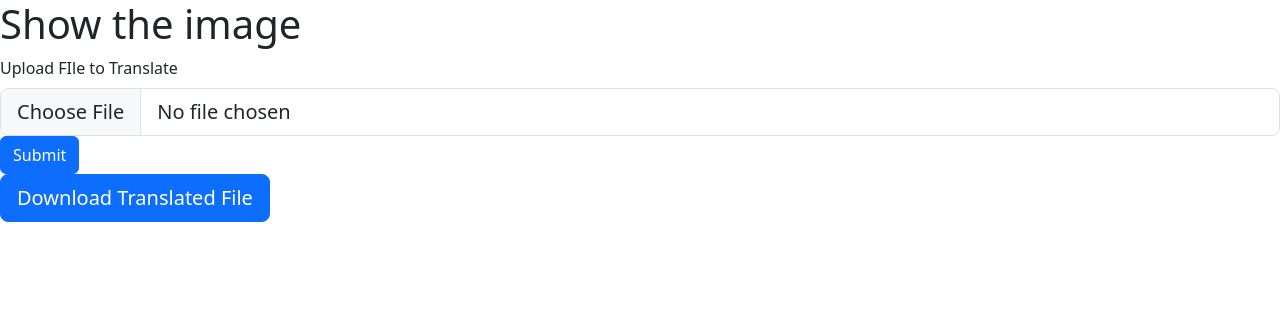
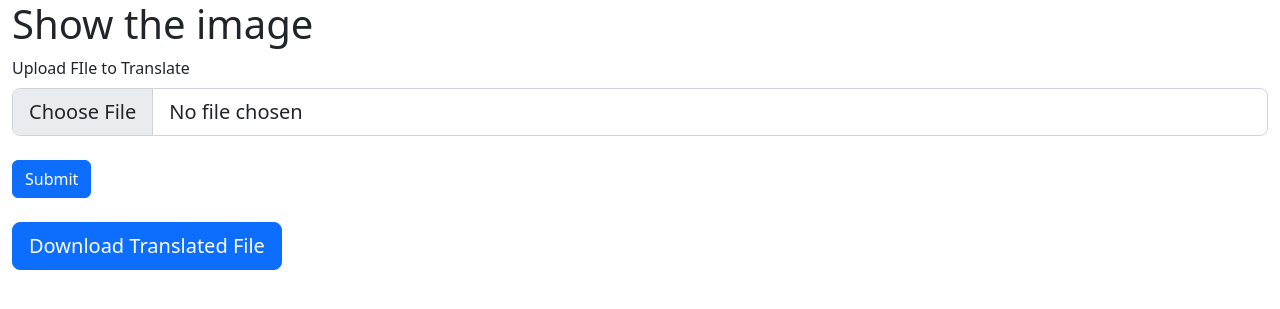
Before and after one commit to shamspias/translatoo, a Django app: page / in a window 1280 px wide. Shown: the top 309 px of the page. Run offline with Django 4.2, Linux system fonts and the light colour scheme; some libraries are stand-ins or nearby versions.

Commit message:
fix design

```diff
--- a/templates/base.html
+++ b/templates/base.html
@@ -1,21 +1,11 @@
-<!DOCTYPE html>
+<!doctype html>
 <html lang="en">
 <head>
     <meta charset="utf-8">
-    <meta http-equiv="X-UA-Compatible" content="IE=edge">
     <meta name="viewport" content="width=device-width, initial-scale=1">
-    <!-- The above 3 meta tags *must* come first in the head; any other head content must come *after* these tags -->
     <title>{% block title %} {% endblock %}</title>
-
-    <!-- Bootstrap -->
-    <link href="css/bootstrap.min.css" rel="stylesheet">
-
-    <!-- HTML5 shim and Respond.js for IE8 support of HTML5 elements and media queries -->
-    <!-- WARNING: Respond.js doesn't work if you view the page via file:// -->
-    <!--[if lt IE 9]>
-    <script src="https://cdn.jsdelivr.net/npm/html5shiv@3.7.3/dist/html5shiv.min.js"></script>
-    <script src="https://cdn.jsdelivr.net/npm/respond.js@1.4.2/dest/respond.min.js"></script>
-    <![endif]-->
+    <link href="https://cdn.jsdelivr.net/npm/bootstrap@5.2.0/dist/css/bootstrap.min.css" rel="stylesheet"
+          integrity="sha384-gH2yIJqKdNHPEq0n4Mqa/HGKIhSkIHeL5AyhkYV8i59U5AR6csBvApHHNl/vI1Bx" crossorigin="anonymous">
 </head>
 <body>
 
@@ -23,9 +13,8 @@
 
 {% endblock %}
 
-<!-- jQuery (necessary for Bootstrap's JavaScript plugins) -->
-<script src="https://ajax.googleapis.com/ajax/libs/jquery/1.12.4/jquery.min.js"></script>
-<!-- Include all compiled plugins (below), or include individual files as needed -->
-<script src="js/bootstrap.min.js"></script>
+<script src="https://cdn.jsdelivr.net/npm/bootstrap@5.2.0/dist/js/bootstrap.bundle.min.js"
+        integrity="sha384-A3rJD856KowSb7dwlZdYEkO39Gagi7vIsF0jrRAoQmDKKtQBHUuLZ9AsSv4jD4Xa"
+        crossorigin="anonymous"></script>
 </body>
 </html>
--- a/templates/translate_files.html
+++ b/templates/translate_files.html
@@ -1,9 +1,13 @@
 {% extends 'base.html' %}
 {% load static %}
 
+{% block title %}
+    Translate
+{% endblock %}
+
 {% block body %}
+    <div class="container-fluid">
         <h1> Show the image</h1>
-
 
             <form method="POST" enctype="multipart/form-data">
                 {% csrf_token %}
@@ -11,9 +15,13 @@
                     <label for="formFileLg" class="form-label">Upload FIle to Translate</label>
                     <input name="my_file" class="form-control form-control-lg" id="formFileLg" type="file">
                 </div>
+                <br>
                 <button type="submit" class="btn btn-primary">Submit</button>
             </form>
 
-    <a href="#" class="btn btn-primary btn-lg" role="button" aria-disabled="false">Download Translated File</a>
+                <br>
+                <a href="#" class="btn btn-primary btn-lg" role="button" aria-disabled="false">Download Translated
+                    File</a>
+            </div>
 
 {% endblock %}
```
Lines whose indentation alone changed are shown as unchanged.
